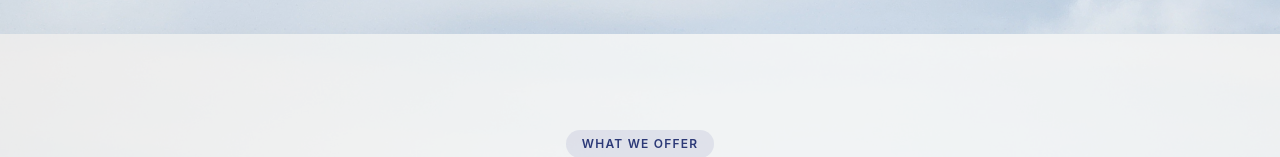
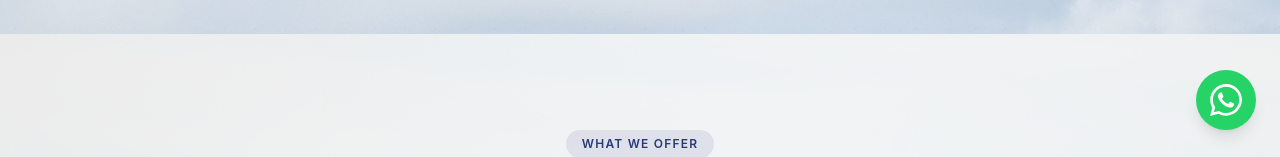
Before and after one commit to maryorpah5-hub/grt, a React (Vite) app: page / in a window 1280 px wide. Shown: the part 646-803 px from the top of the page. Built offline with nearby package versions, Linux system fonts and the light colour scheme.

Commit message:
added whatsapp floating icon and updated contact number

```diff
--- a/src/components/Contact.jsx
+++ b/src/components/Contact.jsx
@@ -59,7 +59,7 @@
                 <div>
                   <label className="block text-white/70 text-xs font-semibold uppercase tracking-wider mb-2">Phone *</label>
                   <input name="phone" value={form.phone} onChange={handleChange} required
-                    placeholder="+1 300 400 5000" className={inputCls} />
+                    placeholder="+1 978 325 1772" className={inputCls} />
                 </div>
               </div>
               <div>
@@ -121,7 +121,7 @@
               <ul className="space-y-3">
                 {[
                   ['📍','1140 6th Ave, New York, NY 10036, USA'],
-                  ['📞','+1 300 400 5000'],
+                  ['📞','+1 978 325 1772'],
                   ['✉️','hello@securelinedelivery.com'],
                   ['🕐','Mon–Fri, 8am – 8pm'],
                 ].map(([icon, text]) => (
--- a/src/pages/Home.jsx
+++ b/src/pages/Home.jsx
@@ -40,6 +40,19 @@
       <CTABanner />
       <Contact />
       <Footer />
+
+      {/* WhatsApp Floating Icon */}
+      <a
+        href="https://wa.me/19783251772"
+        target="_blank"
+        rel="noopener noreferrer"
+        className="fixed bottom-6 right-6 bg-[#25D366] text-white p-3.5 rounded-full shadow-lg hover:scale-110 transition-transform duration-300 z-50 flex items-center justify-center"
+        aria-label="Chat on WhatsApp"
+      >
+        <svg viewBox="0 0 24 24" fill="currentColor" className="w-8 h-8">
+          <path d="M17.472 14.382c-.297-.149-1.758-.867-2.03-.967-.273-.099-.471-.148-.67.15-.197.297-.767.966-.94 1.164-.173.199-.347.223-.644.075-.297-.15-1.255-.463-2.39-1.475-.888-.788-1.487-1.761-1.66-2.059-.173-.297-.018-.458.13-.606.134-.133.298-.347.446-.52.149-.174.198-.298.298-.497.099-.198.05-.371-.025-.52-.075-.149-.669-1.612-.916-2.207-.242-.579-.487-.5-.669-.51-.173-.008-.371-.01-.57-.01-.198 0-.52.074-.792.372-.272.297-1.04 1.016-1.04 2.479 0 1.462 1.065 2.875 1.213 3.074.149.198 2.095 3.2 5.077 4.487.709.306 1.262.489 1.694.625.712.227 1.36.195 1.871.118.571-.085 1.758-.719 2.006-1.413.248-.694.248-1.289.173-1.413-.074-.124-.272-.198-.57-.347m-5.421 7.403h-.004a9.87 9.87 0 01-5.031-1.378l-.361-.214-3.741.982.998-3.648-.235-.374a9.86 9.86 0 01-1.51-5.26c.001-5.45 4.436-9.884 9.888-9.884 2.64 0 5.122 1.03 6.988 2.898a9.825 9.825 0 012.893 6.994c-.003 5.45-4.437 9.884-9.885 9.884m8.413-18.297A11.815 11.815 0 0012.05 0C5.495 0 .16 5.335.157 11.892c0 2.096.547 4.142 1.588 5.945L.057 24l6.305-1.654a11.882 11.882 0 005.683 1.448h.005c6.554 0 11.89-5.335 11.893-11.893a11.821 11.821 0 00-3.48-8.413z"/>
+        </svg>
+      </a>
     </div>
   )
 }
```
